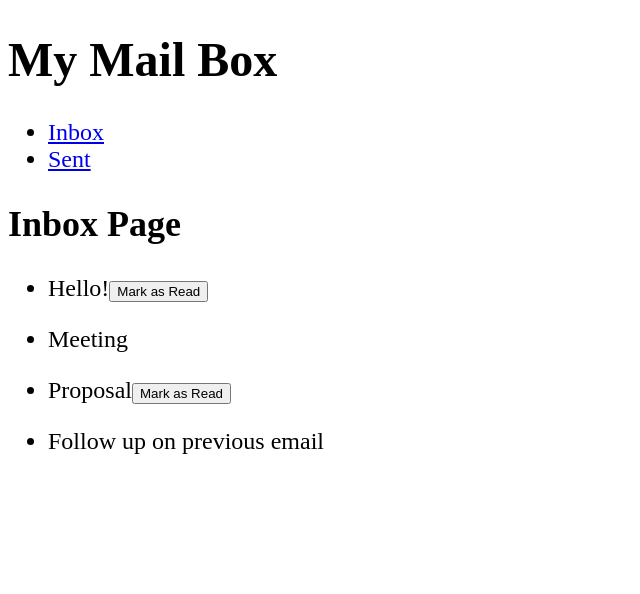
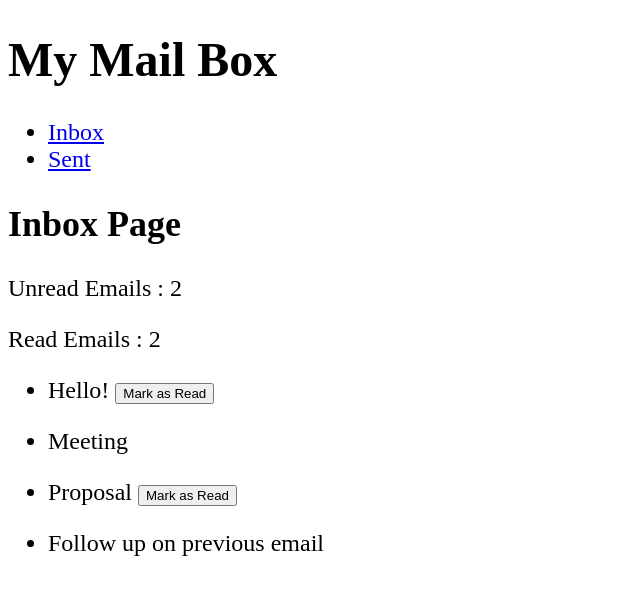
Before and after one commit to sharath-io/email-app, a React (Create React App) app: page /inbox in a window 1280 px wide. Shown: the top 594 px of the page, without its empty margins (0-640 px from the left). Built offline with nearby package versions, Linux system fonts and the light colour scheme.

Commit message:
displayed read & unread mails count

```diff
--- /dev/null
+++ b/src/contexts/emailContext.js
@@ -0,0 +1,28 @@
+import {useState, useEffect, createContext} from 'react';
+import { fakeFetch } from '../api/fakeFetch';
+
+export const EmailContext = createContext();
+
+export const EmailProvider = ({children})=>{
+    const [emailData, setEmailData] = useState({mails:[], sentMails:[]});
+
+    const getData = async () =>{
+        try{
+            const {status,data} = await fakeFetch('https://example.com/api/allemails');
+            if(status === 200){
+                setEmailData({mails: data.emails, sentMails:data.sentEmails});
+            }
+        }catch(e){
+            console.error(e);
+        }
+    }
+
+    useEffect(()=>{
+        getData();
+    },[])
+    return (
+        <EmailContext.Provider value={{emailData}}>
+            {children}
+        </EmailContext.Provider>
+    )
+}
--- a/src/index.js
+++ b/src/index.js
@@ -2,12 +2,18 @@ import React from 'react';
 import ReactDOM from 'react-dom/client';
 import { BrowserRouter as Router } from 'react-router-dom';
 import App from './App';
+import { EmailProvider, EmailContext } from './contexts/emailContext';
+
+export {EmailContext};
 
 const root = ReactDOM.createRoot(document.getElementById('root'));
 root.render(
   <React.StrictMode>
     <Router>
-    <App />
+      <EmailProvider>
+        <App />
+      </EmailProvider>
+
     </Router>
   </React.StrictMode>
 );
--- a/src/pages/inbox.js
+++ b/src/pages/inbox.js
@@ -1,31 +1,20 @@
-import {useState, useEffect} from 'react';
-import {fakeFetch} from '../api/fakeFetch';
+import {useContext} from 'react';
+import { EmailContext } from '../contexts/emailContext';
 
 export function Inbox(){
-    const [emailData, setEmailData] = useState({mails:[], sentMails:[]});
+    const {emailData:{mails}} = useContext(EmailContext);
 
-    const getData = async () =>{
-        try{
-            const {status,data} = await fakeFetch('https://example.com/api/allemails');
-            if(status === 200){
-                setEmailData({mails: data.emails, sentMails:data.sentEmails});
-            }
-        }catch(e){
-            console.error(e);
-        }
-    }
+    const {unread,read} = mails.reduce((acc,curr)=> curr.read ? {...acc,read: acc.read+1} : {...acc,unread: acc.unread+1},{unread:0,read:0});
 
-    useEffect(()=>{
-        getData();
-    },[])
     return (
         <div>
             <h2>Inbox Page</h2>
+            <p>Unread Emails : {unread}</p>
+            <p>Read Emails : {read}</p>
             <ul>
                 {
-                    emailData.mails.map(({id, subject,read}) => (<li key={id}>
-                        <p>{subject}{!read &&<button>Mark as Read</button>}</p>
-
+                    mails.map(({id, subject,read}) => (<li key={id}>
+                        <p>{subject} {!read &&<button>Mark as Read</button>}</p>
                         </li>))
                 }
             </ul>
```
